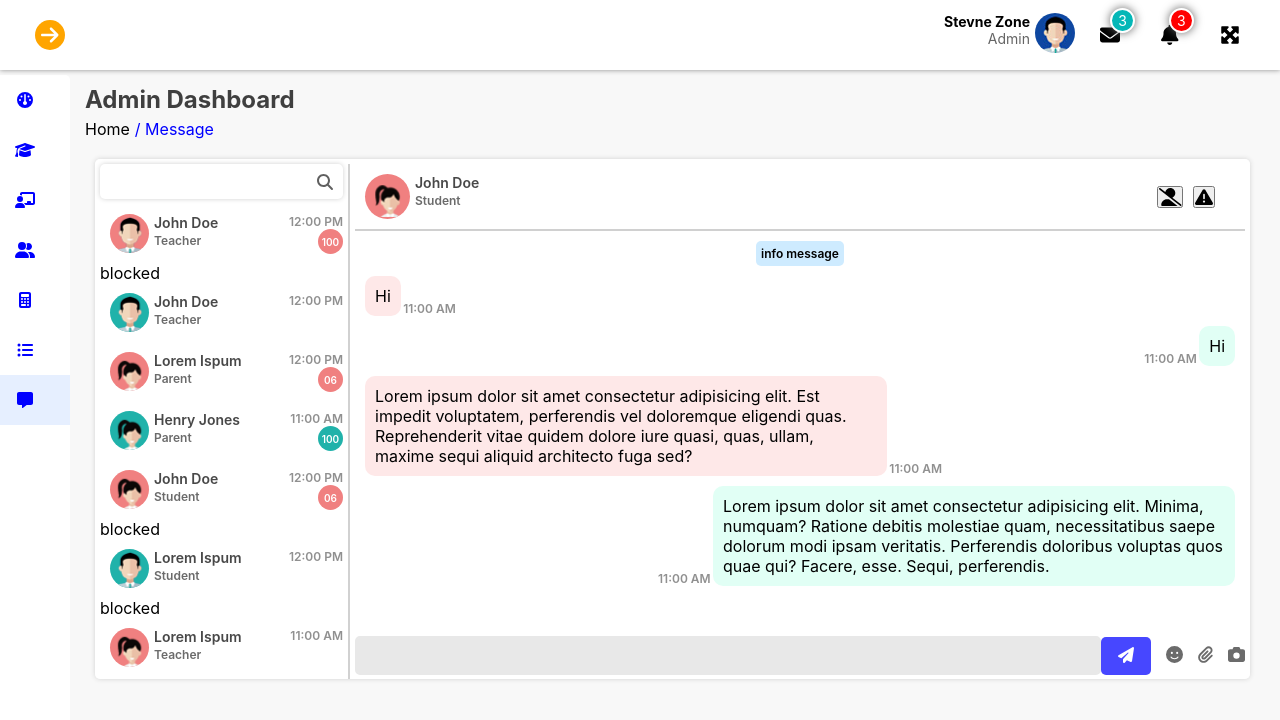
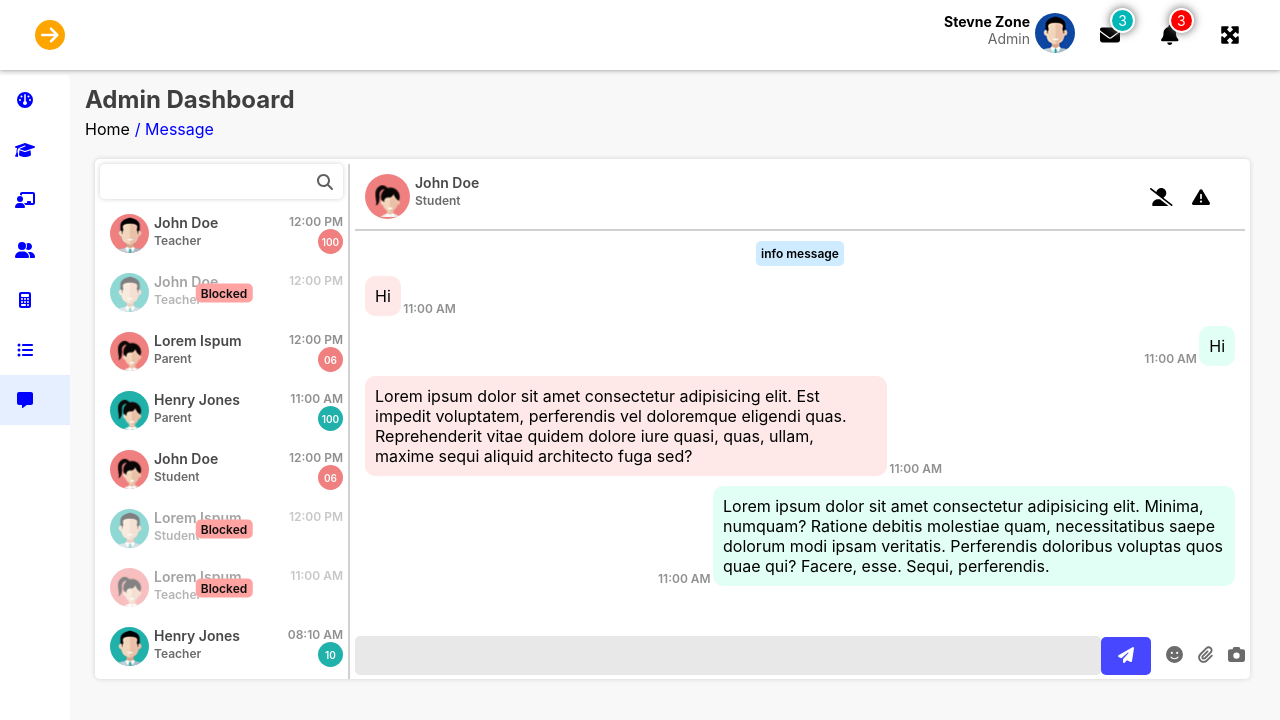
Before and after one commit to Vinoth82003/school_frontend, a React (Create React App) app: page / in a window 1280 px wide. Shown: the top 720 px of the page. Built offline with nearby package versions, Linux system fonts and the light colour scheme.

Commit message:
Adding the css for the blocked indication

```diff
--- a/src/css/message.css
+++ b/src/css/message.css
@@ -121,6 +121,23 @@ ul {
 
 .list {
   width: 100%;
+  position: relative;
+}
+
+.list .blocked_txt {
+  padding: 2px 5px;
+  border-radius: 5px;
+  background: rgb(254, 162, 162);
+  color: rgb(15, 15, 15);
+  font-size: 12px;
+  position: absolute;
+  top: 50%;
+  left: 50%;
+  transform: translate(-50%, -50%);
+  z-index: 10;
+  text-transform: capitalize;
+  font-weight: 600;
+  cursor: not-allowed;
 }
 
 .list .inner_contact {
@@ -232,13 +249,17 @@ ul {
   align-items: center;
   justify-content: center;
   font-size: 18px;
+  background: transparent;
+  border: none;
+  padding: 5px;
+  cursor: pointer;
 }
 
 .msg_opt .btn-text {
   position: absolute;
 }
 
-.list.blocked {
+.list .blocked {
   opacity: 0.5;
   cursor: not-allowed;
 }
```
